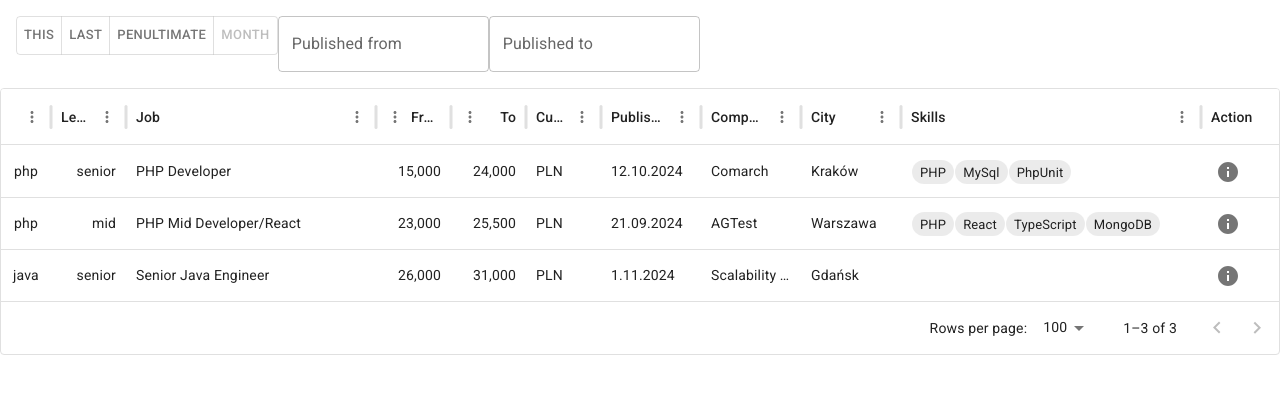
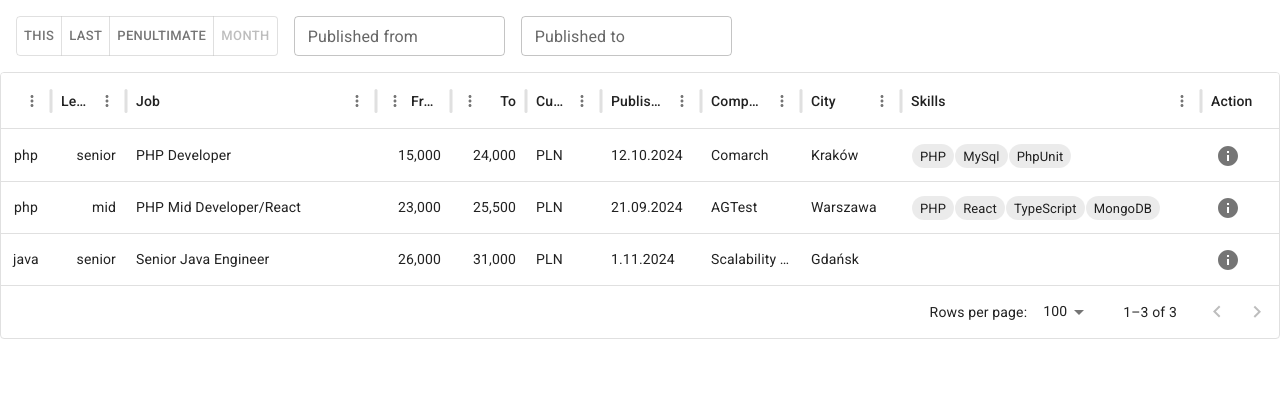
Before and after one commit to RobertCzaja/it-offers-client, a React (Create React App) app: page / in a window 1280 px wide. Shown: the top 394 px of the page. Built offline with nearby package versions, Linux system fonts and the light colour scheme.

Commit message:
Adjusting publishedAt pickers

```diff
--- a/src/Components/OfferListFilters/OfferListFilters.tsx
+++ b/src/Components/OfferListFilters/OfferListFilters.tsx
@@ -3,7 +3,7 @@ import { DatePicker } from '@mui/x-date-pickers/DatePicker';
 import dayjs, {Dayjs} from "dayjs";
 import { AdapterDayjs } from '@mui/x-date-pickers/AdapterDayjs';
 import { LocalizationProvider } from '@mui/x-date-pickers/LocalizationProvider';
-import {ToggleButton, ToggleButtonGroup} from "@mui/material";
+import {Grid2, ToggleButton, ToggleButtonGroup} from "@mui/material";
 import './OfferListFilters.css';
 import {PublishedAtScope} from "./OfferListFiltersModel";
 
@@ -17,6 +17,10 @@ export const OfferListFilters = () => {
         var to: Dayjs|null = null;
 
         switch (scope) {
+            case (null):
+                from = null;
+                to = null;
+                break;
             case (PublishedAtScope.THIS_MONTH):
                 from = dayjs().startOf('month');
                 to = dayjs();
@@ -30,7 +34,7 @@ export const OfferListFilters = () => {
                 to = dayjs().subtract(2, 'month').endOf('month');
                 break;
             default:
-                throw new Error('Unknown publishedAt scope');
+                throw new Error('Unknown publishedAt scope: '+scope);
         }
 
         setPublishedAtFrom(from);
@@ -40,6 +44,7 @@ export const OfferListFilters = () => {
 
     return (
         <div className='offer-list-filters'>
+            <Grid2 container spacing={2}>
                 <ToggleButtonGroup
                     color="primary"
                     value={publishedAtScope}
@@ -59,14 +64,17 @@ export const OfferListFilters = () => {
                     <DatePicker
                         label="Published from"
                         value={publishedAtFrom}
+                        slotProps={{ textField: { size: 'small' } }}
                         onChange={(value) => setPublishedAtFrom(value)}
                     />
                     <DatePicker
                         label="Published to"
                         value={publishedAtTo}
+                        slotProps={{ textField: { size: 'small' } }}
                         onChange={(value) => setPublishedAtTo(value)}
                     />
                 </LocalizationProvider>
+            </Grid2>
         </div>
     )
 }
```
Lines whose indentation alone changed are shown as unchanged.
